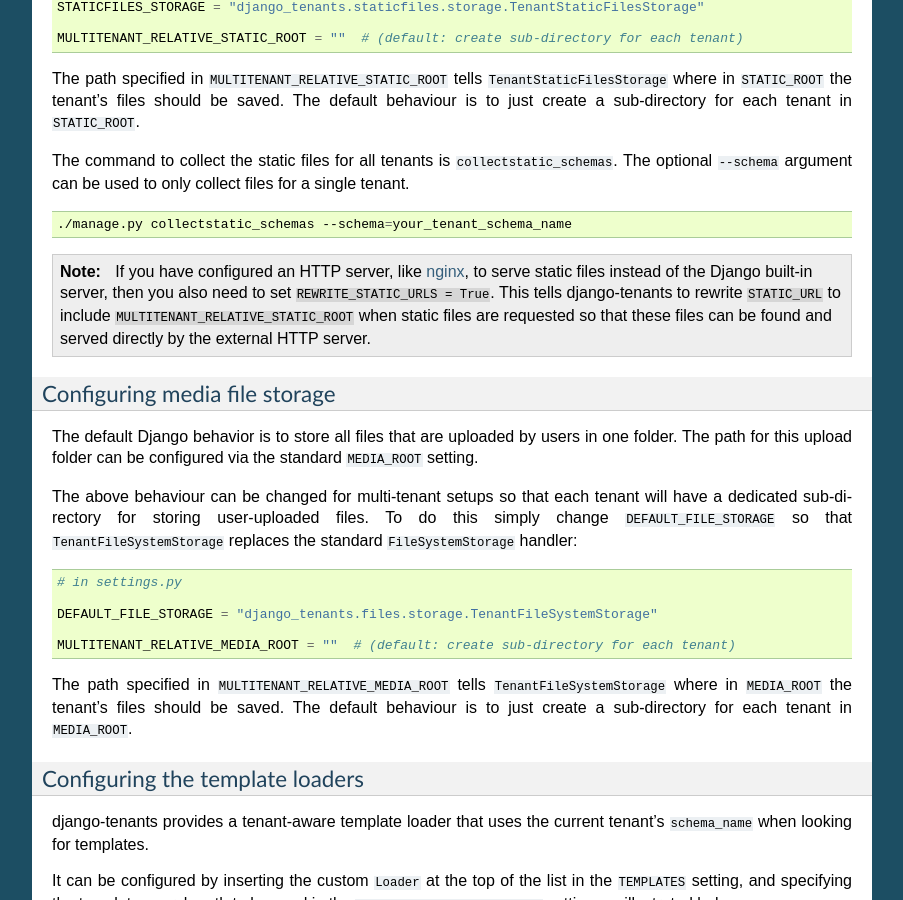
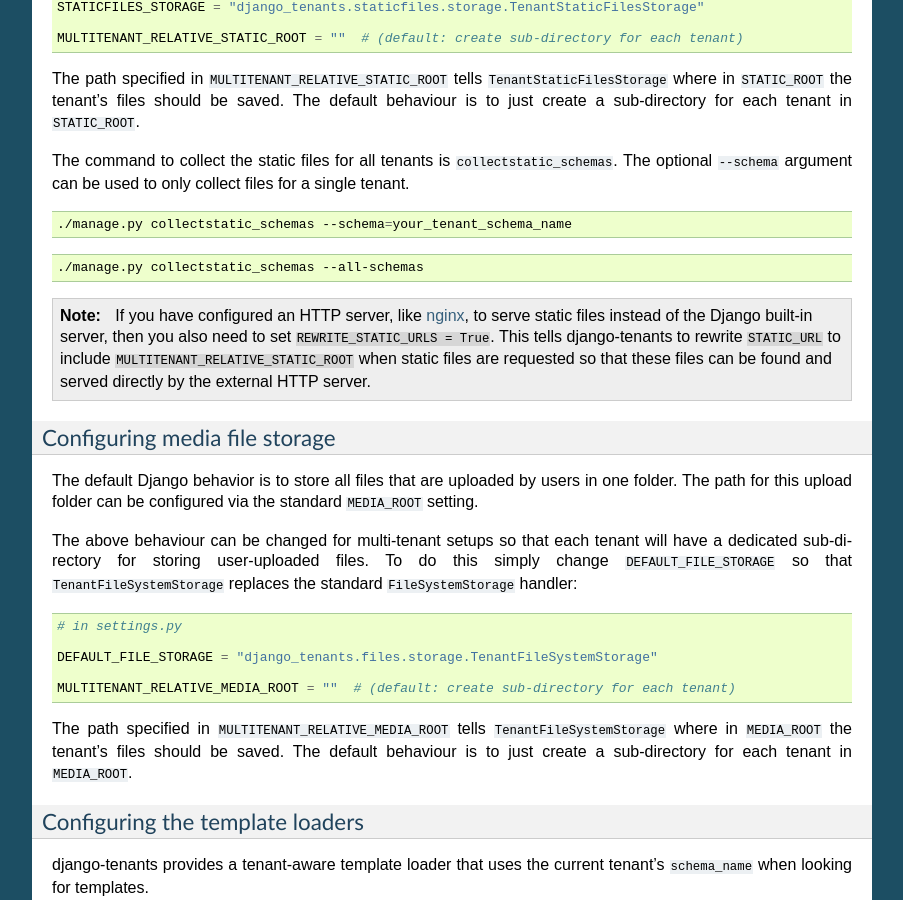
Before and after one commit to django-tenants/django-tenants, a Sphinx documentation site: the page built from docs/files.rst, in a window 1280 px wide and 900 px high, scrolled down 1756 px. Shown: the whole window, without its empty margins (198-1101 px from the left). Built offline with Sphinx 7.4.7, drawn with Linux system fonts in a browser that asks for light colours; the version number could not be read and is left out.

Commit message:
Updated the help

```diff
--- a/docs/files.rst
+++ b/docs/files.rst
@@ -105,6 +105,10 @@ The command to collect the static files for all tenants is ``collectstatic_schem
 
     ./manage.py collectstatic_schemas --schema=your_tenant_schema_name
 
+.. code-block:: bash
+
+    ./manage.py collectstatic_schemas --all-schemas
+
 .. note::
 
    If you have configured an HTTP server, like `nginx <https://nginx.org>`_, to serve static files instead of the
```
